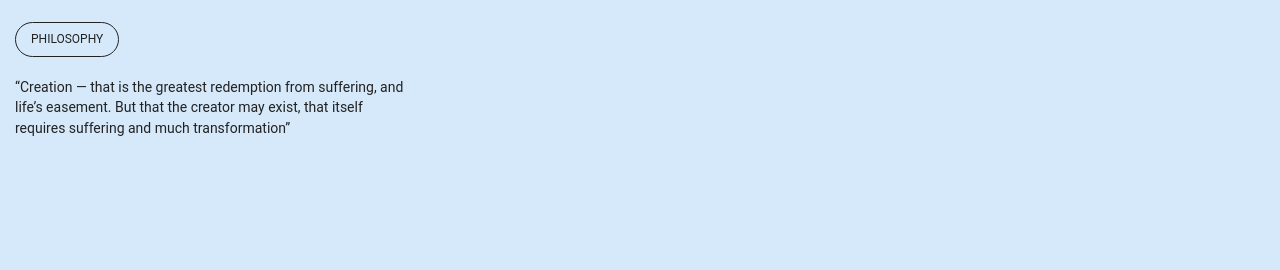
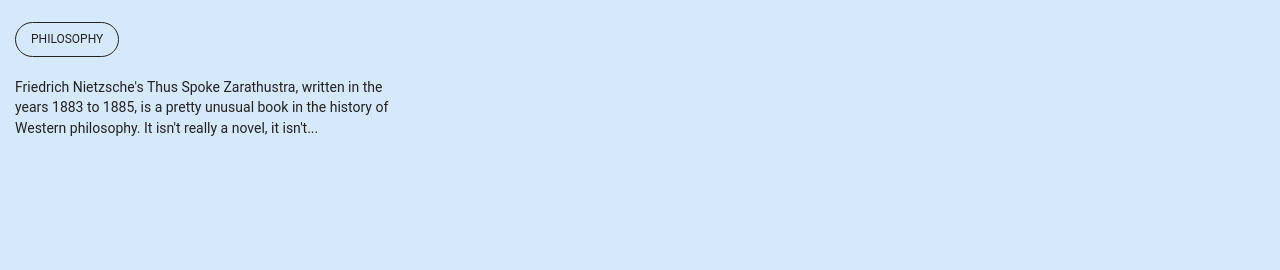
Before and after one commit to coolscachestudio/nerdynuggiesblog, a Jekyll site: the page built from index.html, in a window 1280 px wide and 900 px high, scrolled down 1651 px. Shown: the part 571-841 px from the top of the window. Built offline with Jekyll 4.4.1, drawn with Linux system fonts in a browser that asks for light colours.

Commit message:
Updated Zarathustra

```diff
--- a/_posts/2021-04-28-zarathustra.md
+++ b/_posts/2021-04-28-zarathustra.md
@@ -5,8 +5,11 @@
 categories:
 - philosophy
 category-type: philosophy
-excerpt: "“Creation — that is the greatest redemption from suffering, and life’s easement.
-  But that the creator may exist, that itself requires suffering and much transformation”"
+excerpt: Friedrich Nietzsche's Thus Spoke Zarathustra, written in the years 1883 to
+  1885, is a pretty unusual book in the history of Western philosophy. It isn't really
+  a novel, it isn't really poetry, and it's not really a traditional philosophical
+  treatise. Thus Spoke Zarathustra is a philosophical parable that follows the wanderings
+  of a character called Zarathustra, a Nietzschean prophet.
 image: "/assets/images/zarathustra.jpeg"
 summary-title: thus spoke zarathustra
 summary-author: Friedrich Nietzsche
```
